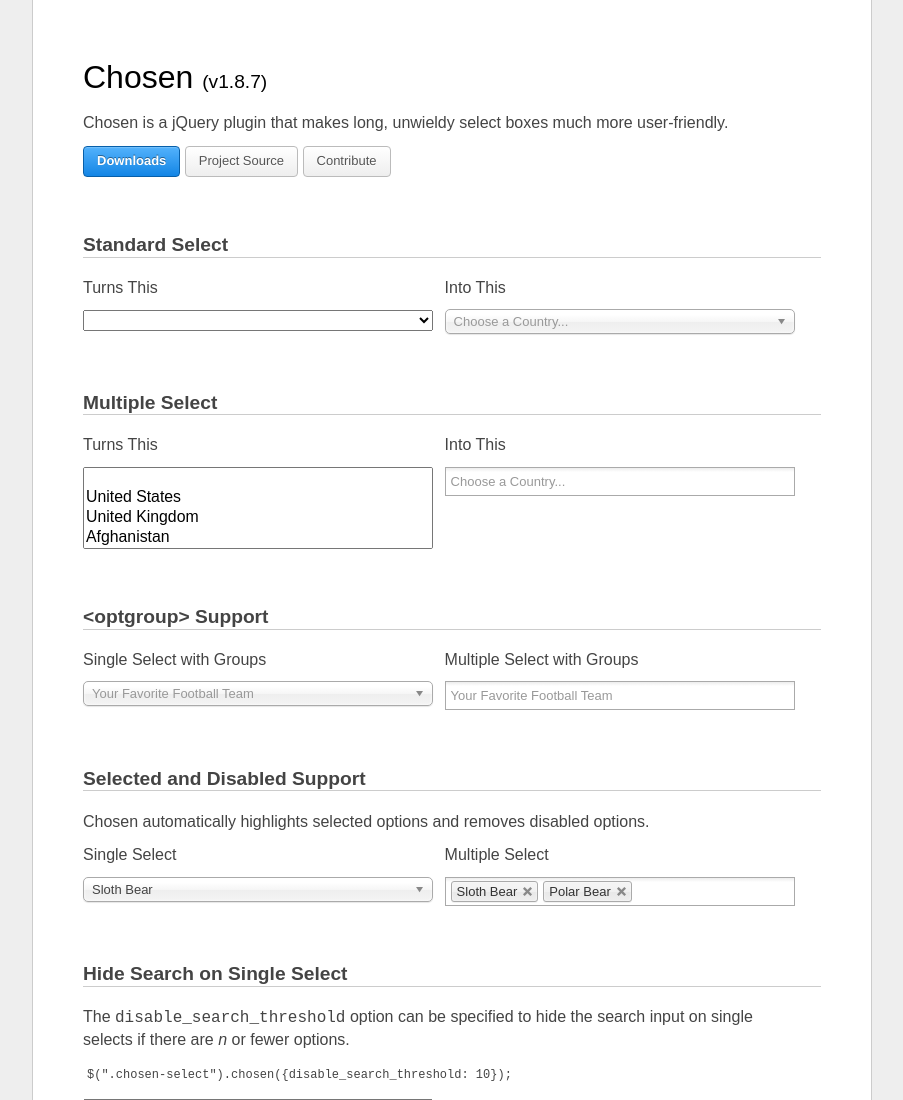
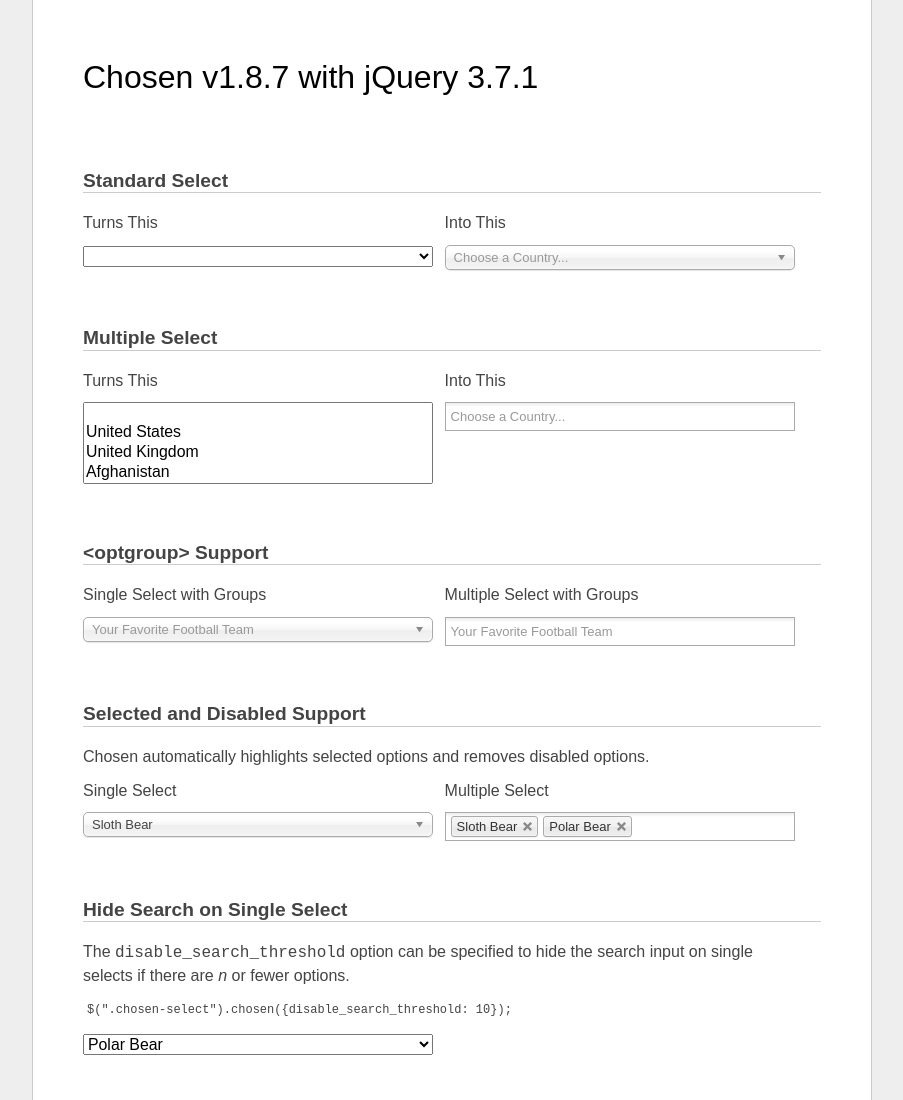
Before and after one commit to svasu4/jquery-chosen-select, a plain HTML site: page index.html in a window 1280 px wide. Shown: the top 1100 px of the page, without its empty margins (188-1091 px from the left). Drawn offline with nearby package versions, Linux system fonts and the light colour scheme.

Commit message:
Updated labels

```diff
--- a/index.html
+++ b/index.html
@@ -12,23 +12,11 @@
 
 <body>
 
-
-
-
-
-
   <div id="container">
     <div id="content">
       <header>
-        <h1>Chosen <small>(<span id="latest-version">v1.8.7</span>)</small></h1>
+        <h1>Chosen v1.8.7  with jQuery 3.7.1</small></h1>
       </header>
-      <p>Chosen is a jQuery plugin that makes long, unwieldy select boxes much more user-friendly.</p>
-
-      <p>
-        <a class="button button-blue" href="https://github.com/harvesthq/chosen/releases">Downloads</a>
-        <a class="button" href="https://github.com/harvesthq/chosen">Project Source</a>
-        <a class="button" href="https://github.com/harvesthq/chosen/blob/master/contributing.md">Contribute</a>
-      </p>
 
       <h2><a name="standard-select" class="anchor" href="#standard-select">Standard Select</a></h2>
       <div class="side-by-side clearfix">
```
